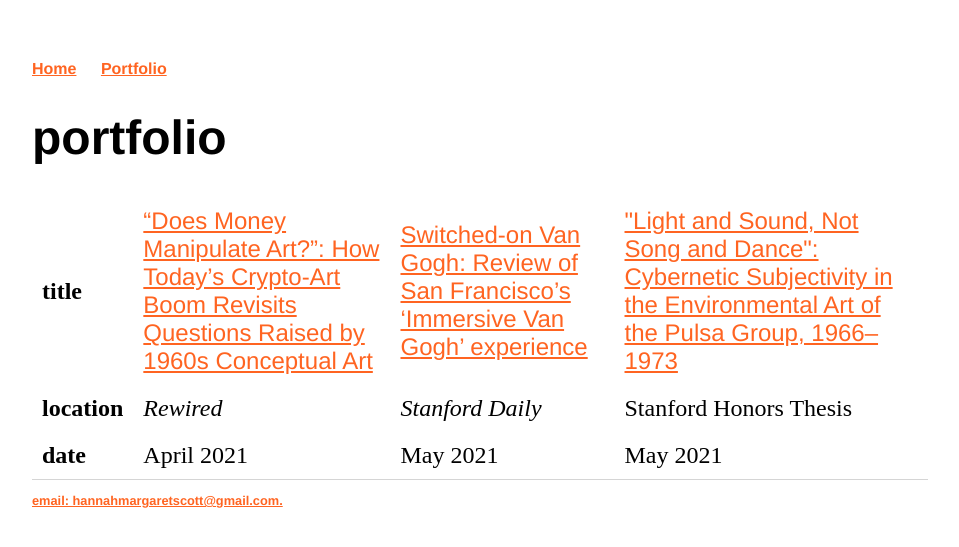
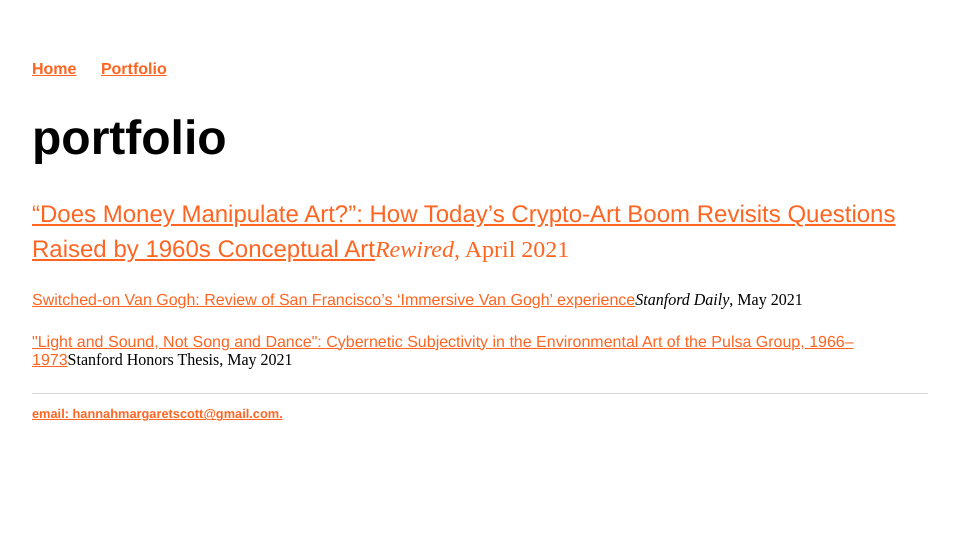
Before and after one commit to hannahmargaretscott/hannahmargaretscott.github.io, a Jekyll site: the page built from portfolio/index.html, in a window 1280 px wide. Shown: the top 547 px of the page, without its empty margins (160-1119 px from the left). Built offline with Jekyll 4.4.1, drawn with Linux system fonts in a browser that asks for light colours.

Commit message:
Update index.html

```diff
--- a/portfolio/index.html
+++ b/portfolio/index.html
@@ -6,26 +6,6 @@
 
 <h1>{{ page.title }}</h1>
 
-<table>
-  <tr>
-	  <td><b>title</b></td>
-    <td><a href="https://stanfordrewired.com/post/crypto-art-1960s-conceptual-art">“Does Money Manipulate Art?”: How Today’s Crypto-Art Boom Revisits Questions Raised by 1960s Conceptual Art</a></td>
-    <td><a href="https://www.stanforddaily.com/2021/05/20/switched-on-van-gogh-review-of-san-franciscos-immersive-van-gogh-experience/">Switched-on Van Gogh: Review of San Francisco’s ‘Immersive Van Gogh’ experience</a></td>
-    <td><a href="https://purl.stanford.edu/yf322sc9397">"Light and Sound, Not Song and Dance": Cybernetic Subjectivity in the Environmental Art of the Pulsa Group, 1966–1973</a></td>
-    <td></td>
-  </tr>
-  <tr>
-	  <td><b>location</b></td>
-	  <td><i>Rewired</i></td>
-	  <td><i>Stanford Daily</i></td>
-	  <td>Stanford Honors Thesis</td>
-	  <td></td>
-  </tr>
-  <tr>
-	  <td><b>date</b></td>
-    <td>April 2021</td>
-    <td>May 2021</td>
-    <td>May 2021</td>
-    <td></td>
-  </tr>
-</table>
+    <p><a href="https://stanfordrewired.com/post/crypto-art-1960s-conceptual-art">“Does Money Manipulate Art?”: How Today’s Crypto-Art Boom Revisits Questions Raised by 1960s Conceptual Art</a><i>Rewired</i>, April 2021</p>
+    <a href="https://www.stanforddaily.com/2021/05/20/switched-on-van-gogh-review-of-san-franciscos-immersive-van-gogh-experience/">Switched-on Van Gogh: Review of San Francisco’s ‘Immersive Van Gogh’ experience</a><i>Stanford Daily</i>, May 2021</p>
+    <a href="https://purl.stanford.edu/yf322sc9397">"Light and Sound, Not Song and Dance": Cybernetic Subjectivity in the Environmental Art of the Pulsa Group, 1966–1973</a>Stanford Honors Thesis, May 2021</p>
```
